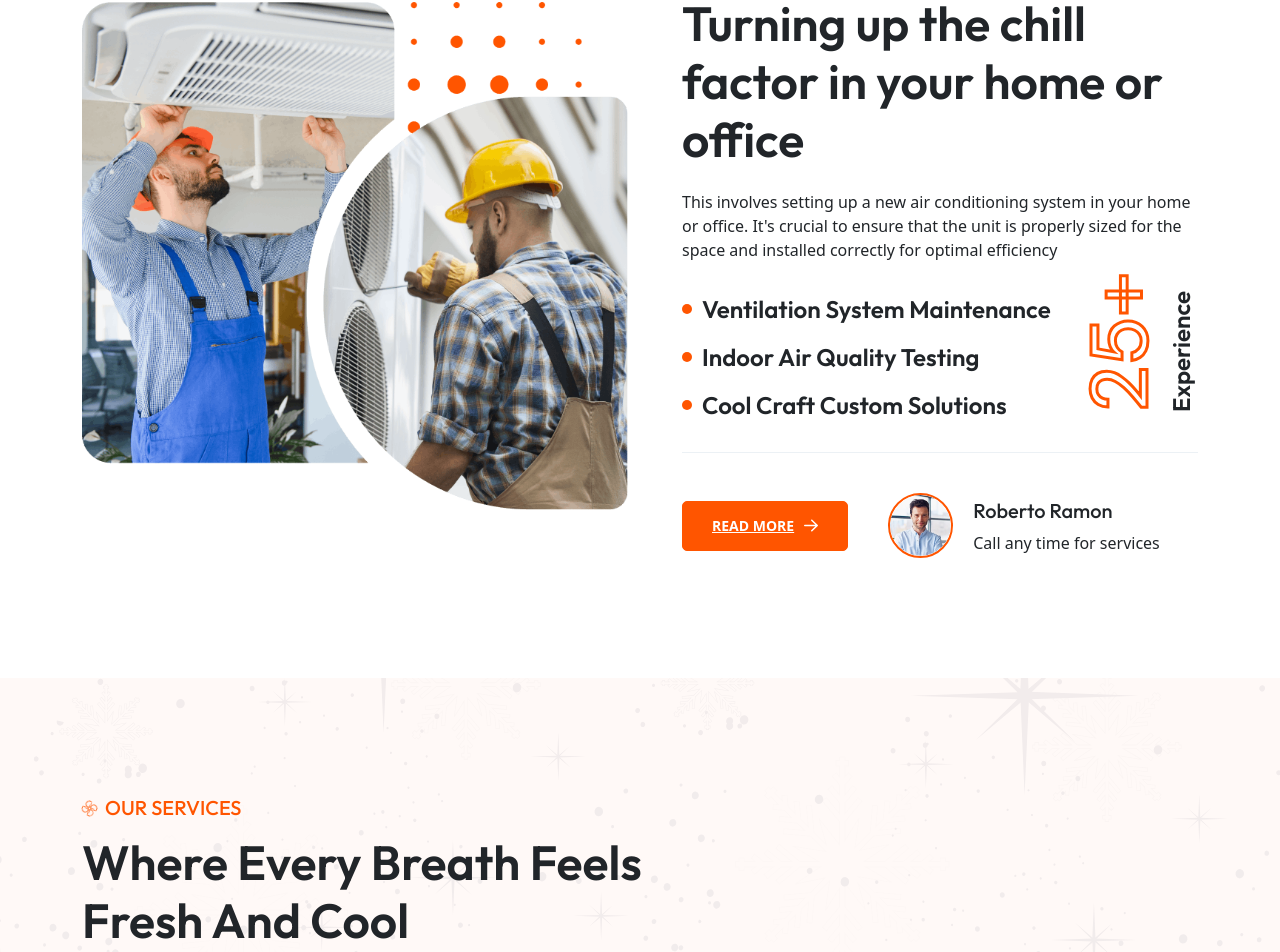
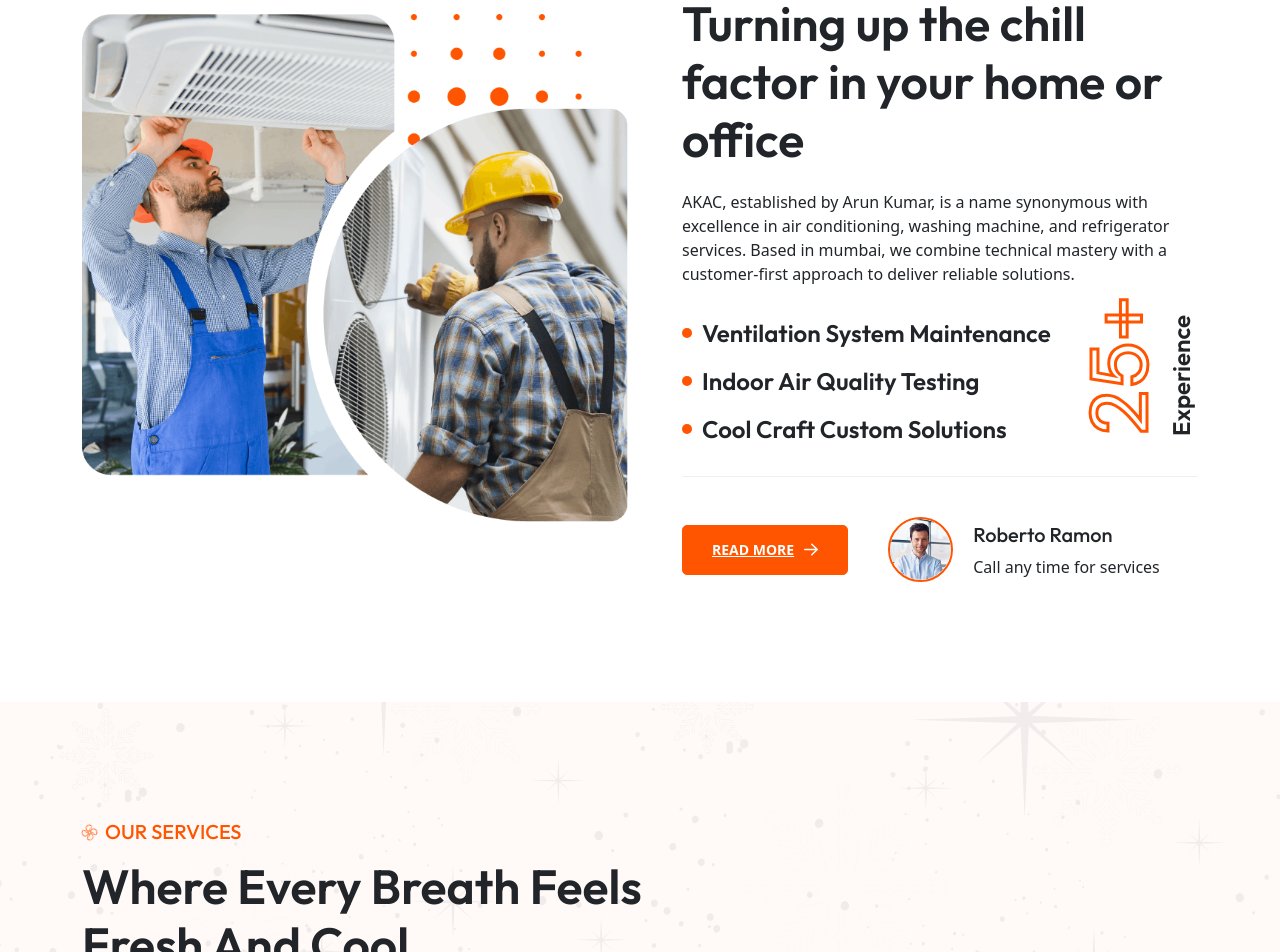
Before and after one commit to shantanuuchak/akac, a Next.js app: page / in a window 1280 px wide. Shown: the part 1256-2208 px from the top of the page. Built offline with nearby package versions, Linux system fonts and the light colour scheme.

Commit message:
update about info

```diff
--- a/src/app/about/page.jsx
+++ b/src/app/about/page.jsx
@@ -13,7 +13,7 @@ const page = () => {
                 Img="/assets/img/about_img_2.png"
                 TitleUp="About us"
                 Title="Turning up the chill factor in your home or office"
-                Content="This involves setting up a new air conditioning system in your home or office. It's crucial to ensure that the unit is properly sized for the space and installed correctly for optimal efficiency"
+                Content="AKAC, established by Arun Kumar, is a name synonymous with excellence in air conditioning, washing machine, and refrigerator services. Based in mumbai, we combine technical mastery with a customer-first approach to deliver reliable solutions."
                 FeatureList={[
                     "Ventilation System Maintenance",
                     "Indoor Air Quality Testing",
--- a/src/app/page.js
+++ b/src/app/page.js
@@ -18,7 +18,7 @@ const page = () => {
                 Img="/assets/img/about_img_2.png"
                 TitleUp="About us"
                 Title="Turning up the chill factor in your home or office"
-                Content="This involves setting up a new air conditioning system in your home or office. It's crucial to ensure that the unit is properly sized for the space and installed correctly for optimal efficiency"
+                Content="AKAC, established by Arun Kumar, is a name synonymous with excellence in air conditioning, washing machine, and refrigerator services. Based in mumbai, we combine technical mastery with a customer-first approach to deliver reliable solutions."
                 FeatureList={[
                     "Ventilation System Maintenance",
                     "Indoor Air Quality Testing",
```
